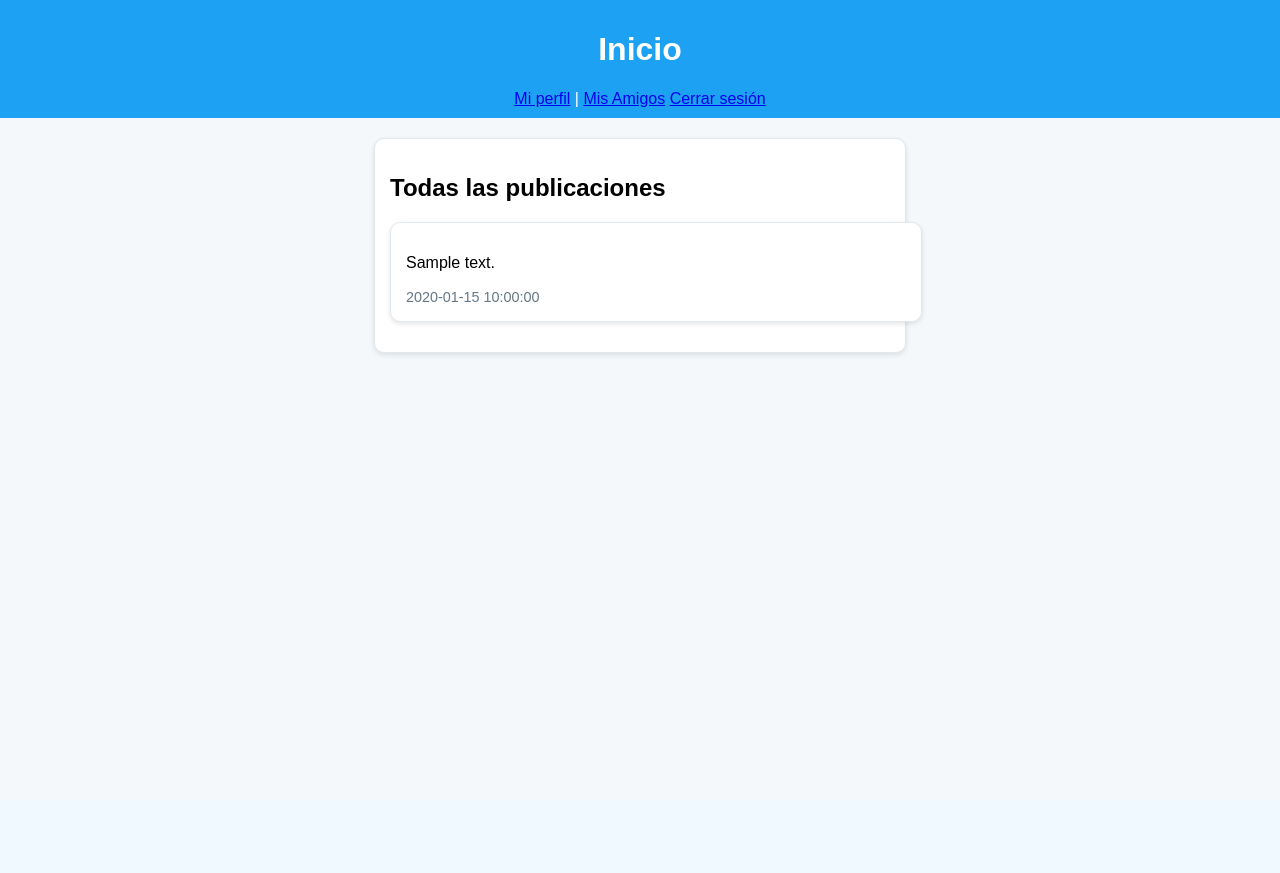
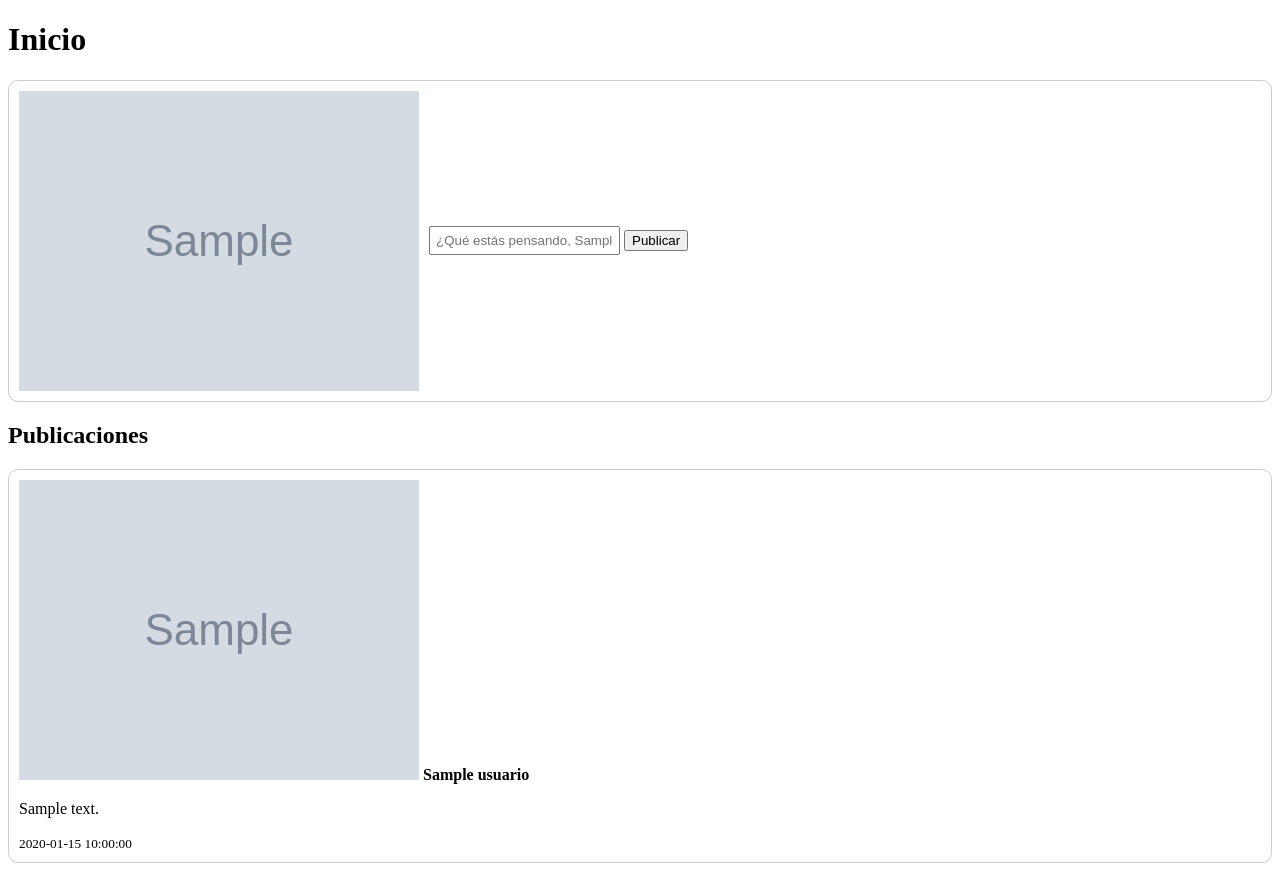
Before and after one commit to JazielPatricio/PATZINO, a PHP site: page /php/inicio.php in a window 1280 px wide. Before the commit the page ends 356 px from the top, so only its background shows below. Run offline with PHP 8.4, Linux system fonts and the light colour scheme; the visitor is signed in with stand-in values (Sample User, id 1); tables that the repository leaves empty or names only in its code hold one stand-in row (values such as "Sample post"); grey boxes marked "Sample" are stand-in pictures.

Commit message:
Se modifico el archivo inicio.php para la creacion de publicaciones

```diff
--- a/php/inicio.php
+++ b/php/inicio.php
@@ -1,78 +1,114 @@
 <?php
 // Iniciar sesión
 session_start();
+
 // Verificar si el usuario está autenticado
 if (!isset($_SESSION["usuario_id"])) {
     header("Location: login.php");
     exit();
 }
+
 // Conectar a la base de datos
 $host = "localhost";
 $usuario_db = "u892208103_Jaziel";
 $contraseña_db = "@Sistemas27";
 $nombre_db = "u892208103_usuarios_db";
+
 $conn = new mysqli($host, $usuario_db, $contraseña_db, $nombre_db);
+
 if ($conn->connect_error) {
     die("Conexión fallida: " . $conn->connect_error);
 }
+
 // Obtener el ID del usuario desde la sesión
 $usuario_id = $_SESSION["usuario_id"];
-// Primero, obtenemos las publicaciones del usuario autenticado (su propio feed)
-$usuario_publicaciones = [];
-$sql = "SELECT contenido, fecha_publicacion, 'usuario' AS tipo
-        FROM publicaciones
-        WHERE usuario_id = ?
-        UNION
-        SELECT contenido, fecha_publicacion, 'amigo' AS tipo
-        FROM publicaciones
-        WHERE usuario_id IN (
-            SELECT amigo_id FROM amigos WHERE usuario_id = ? AND estado = 'aceptado'
-            UNION
-            SELECT usuario_id FROM amigos WHERE amigo_id = ? AND estado = 'aceptado'
-        )
-        ORDER BY fecha_publicacion DESC";
+
+// Obtener información del usuario
+$sql = "SELECT nombre, foto_perfil FROM usuarios WHERE id = ?";
 $stmt = $conn->prepare($sql);
-$stmt->bind_param("iii", $usuario_id, $usuario_id, $usuario_id);
+$stmt->bind_param("i", $usuario_id);
 $stmt->execute();
 $result = $stmt->get_result();
-// Crear un array para almacenar todas las publicaciones (usuario + amigos)
-$publicaciones = [];
-while ($row = $result->fetch_assoc()) {
-    $publicaciones[] = $row;
+$usuario = $result->fetch_assoc();
+
+// Manejo de publicación
+if ($_SERVER["REQUEST_METHOD"] == "POST" && isset($_POST['crear_publicacion'])) {
+    $contenido = $_POST['contenido'];
+    $sql = "INSERT INTO publicaciones (usuario_id, contenido, fecha) VALUES (?, ?, NOW())";
+    $stmt = $conn->prepare($sql);
+    $stmt->bind_param("is", $usuario_id, $contenido);
+    $stmt->execute();
+    header("Location: inicio.php");
+    exit();
 }
-$stmt->close();
-$conn->close();
+
+// Obtener publicaciones del usuario y sus amigos
+$sql = "SELECT publicaciones.id, publicaciones.contenido, publicaciones.fecha, usuarios.nombre, usuarios.foto_perfil
+        FROM publicaciones
+        JOIN usuarios ON publicaciones.usuario_id = usuarios.id
+        WHERE publicaciones.usuario_id = ?
+        OR publicaciones.usuario_id IN (
+            SELECT CASE WHEN usuario_id = ? THEN amigo_id ELSE usuario_id END
+            FROM amigos WHERE (usuario_id = ? OR amigo_id = ?) AND estado = 'aceptado')
+        ORDER BY publicaciones.fecha DESC";
+$stmt = $conn->prepare($sql);
+$stmt->bind_param("iiii", $usuario_id, $usuario_id, $usuario_id, $usuario_id);
+$stmt->execute();
+$result = $stmt->get_result();
+$publicaciones = $result->fetch_all(MYSQLI_ASSOC);
 ?>
+
 <!DOCTYPE html>
 <html lang="es">
 <head>
     <meta charset="UTF-8">
     <meta name="viewport" content="width=device-width, initial-scale=1.0">
     <title>Inicio</title>
-    <link rel="stylesheet" href="../css/perfil.css">
+    <style>
+        .contenedor-publicacion {
+            border: 1px solid #ccc;
+            padding: 10px;
+            margin: 10px 0;
+            border-radius: 10px;
+        }
+        .publicacion img {
+            width: 50px;
+            height: 50px;
+            border-radius: 50%;
+        }
+        .crear-publicacion {
+            display: flex;
+            align-items: center;
+            gap: 10px;
+            border: 1px solid #ccc;
+            padding: 10px;
+            border-radius: 10px;
+        }
+        .crear-publicacion input {
+            flex-grow: 1;
+            padding: 5px;
+        }
+    </style>
 </head>
 <body>
-    <header>
-        <h1>Inicio</h1>
-        <a href="perfil.php">Mi perfil</a> |
-        <a href="amigos.php">Mis Amigos</a>
-        <a href="logout.php">Cerrar sesión</a>
-    </header>
-    <!-- Mostrar publicaciones combinadas -->
-    <section class="publicaciones">
-        <h2>Todas las publicaciones</h2>
-        <?php
-        if (count($publicaciones) > 0) {
-            foreach ($publicaciones as $publicacion) {
-                echo "<div class='tweet'>";
-                echo "<p>" . nl2br($publicacion['contenido']) . "</p>";
-                echo "<span class='fecha'>" . $publicacion['fecha_publicacion'] . "</span>";
-                echo "</div>";
-            }
-        } else {
-            echo "<p>No hay publicaciones para mostrar.</p>";
-        }
-        ?>
-    </section>
+    <h1>Inicio</h1>
+
+    <div class="crear-publicacion">
+        <img src="<?= htmlspecialchars($usuario['foto_perfil']) ?>" alt="Foto de perfil">
+        <form method="POST">
+            <input type="text" name="contenido" placeholder="¿Qué estás pensando, <?= htmlspecialchars($usuario['nombre']) ?>?" required>
+            <button type="submit" name="crear_publicacion">Publicar</button>
+        </form>
+    </div>
+
+    <h2>Publicaciones</h2>
+    <?php foreach ($publicaciones as $publicacion): ?>
+        <div class="contenedor-publicacion">
+            <img src="<?= htmlspecialchars($publicacion['foto_perfil']) ?>" alt="Foto de perfil">
+            <strong><?= htmlspecialchars($publicacion['nombre']) ?></strong>
+            <p><?= htmlspecialchars($publicacion['contenido']) ?></p>
+            <small><?= $publicacion['fecha'] ?></small>
+        </div>
+    <?php endforeach; ?>
 </body>
 </html>
```
